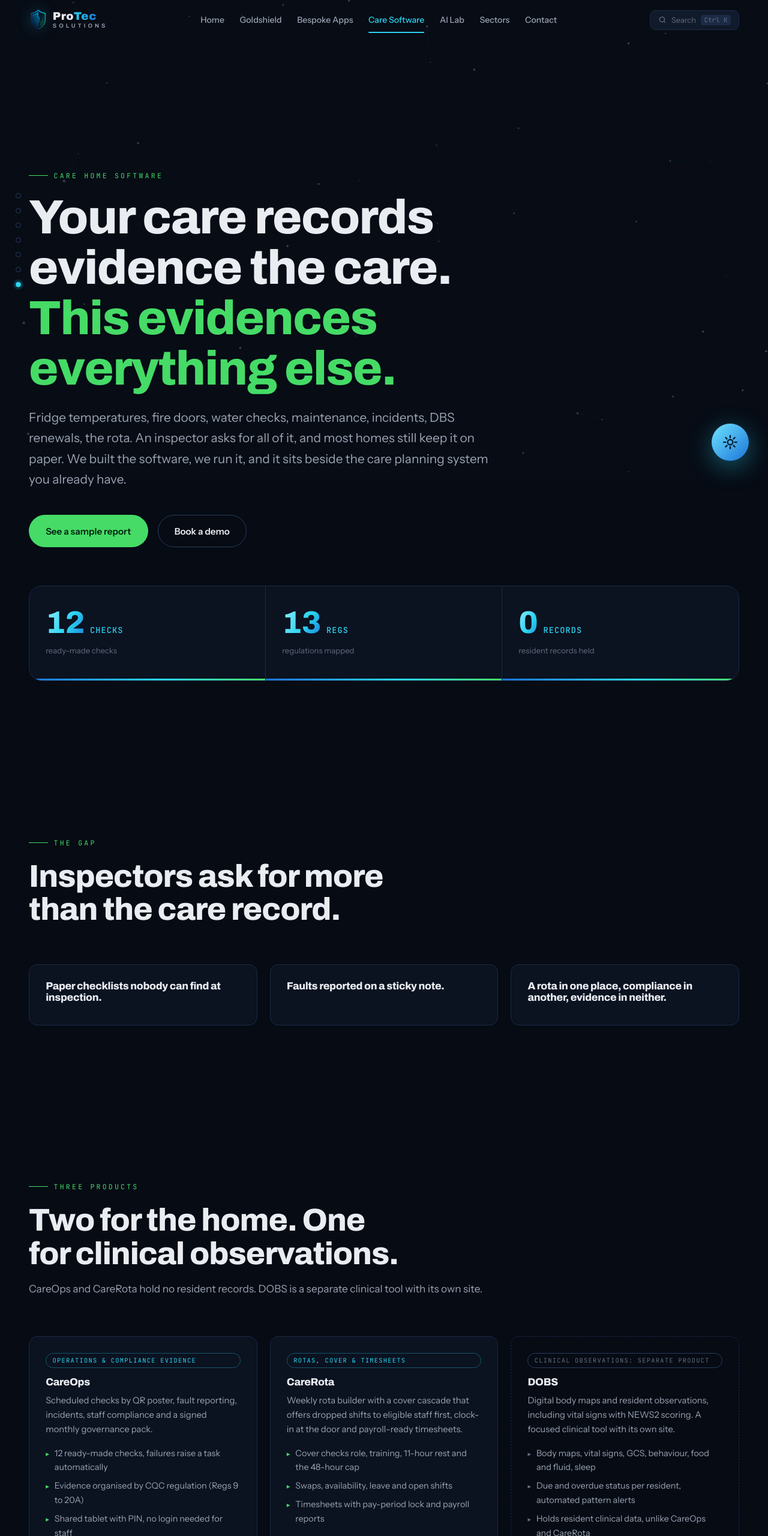
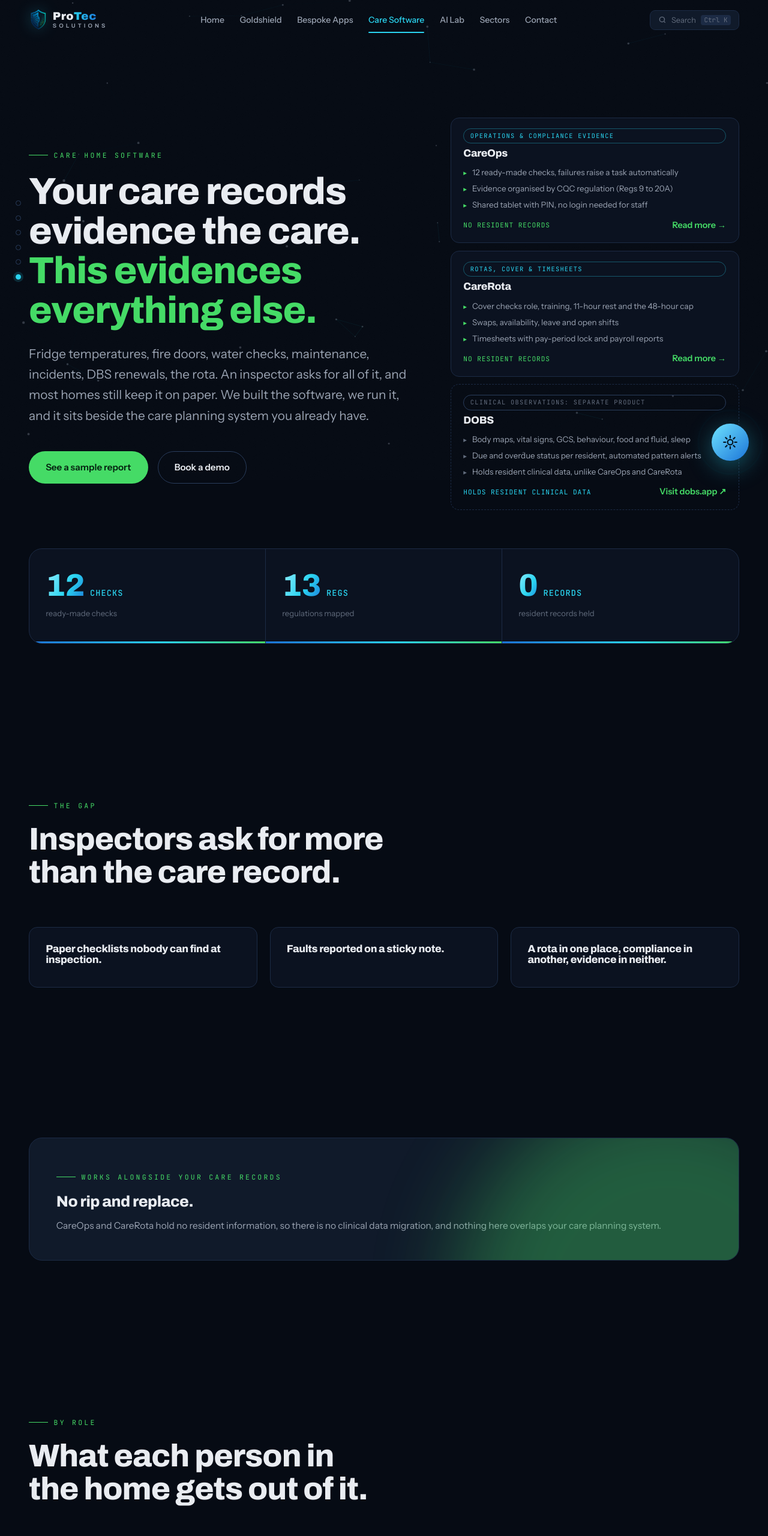
Before and after one commit to mcfearless75/protec-solutions, a plain HTML site: page care.html in a window 1280 px wide. Shown: the top 2560 px of the page at 60% size. Drawn offline with Linux system fonts and the light colour scheme.

Commit message:
feat: care.html product cards beside the hero headline
Compact CareOps, CareRota and DOBS cards (tag, name, three feature
bullets, data boundary, link) now sit in the hero's empty right column
on desktop and under the buttons on mobile, so products and features are
on the first screen. Rendered from KB.careProducts via
data-care-cards="mini"; replaces the separate cards section lower down
(#products anchor kept). Hero top padding trimmed on this page. v=28.

```diff
--- a/404.html
+++ b/404.html
@@ -11,7 +11,7 @@
 <link rel="preconnect" href="https://fonts.googleapis.com">
 <link rel="preconnect" href="https://fonts.gstatic.com" crossorigin>
 <link href="https://fonts.googleapis.com/css2?family=Archivo:wght@600;800;900&family=Instrument+Sans:wght@400;500;600&family=JetBrains+Mono:wght@400;500&display=swap" rel="stylesheet">
-<link rel="stylesheet" href="/css/style.css?v=27">
+<link rel="stylesheet" href="/css/style.css?v=28">
 </head>
 <body>
 <canvas id="bg-canvas" aria-hidden="true"></canvas>
@@ -81,8 +81,8 @@
   </div>
 </footer>
 
-<script src="/js/knowledge.js?v=27"></script>
-<script src="/js/site.js?v=27"></script>
+<script src="/js/knowledge.js?v=28"></script>
+<script src="/js/site.js?v=28"></script>
 <script>
 document.getElementById("year").textContent = new Date().getFullYear();
 (() => {
--- a/care.html
+++ b/care.html
@@ -16,7 +16,7 @@
 <link rel="preconnect" href="https://fonts.googleapis.com">
 <link rel="preconnect" href="https://fonts.gstatic.com" crossorigin>
 <link href="https://fonts.googleapis.com/css2?family=Archivo:wght@600;800;900&family=Instrument+Sans:wght@400;500;600&family=JetBrains+Mono:wght@400;500&display=swap" rel="stylesheet">
-<link rel="stylesheet" href="css/style.css?v=27">
+<link rel="stylesheet" href="css/style.css?v=28">
 <script type="application/ld+json">
 {
   "@context": "https://schema.org",
@@ -115,7 +115,7 @@
 
 <main id="main">
 
-  <section class="page-hero wrap">
+  <section class="page-hero wrap care-hero">
     <div class="reveal in">
       <span class="kicker kicker--teal">Care home software</span>
       <h1>Your care records evidence the care. <span class="teal-text">This evidences everything else.</span></h1>
@@ -123,6 +123,7 @@
       <div class="hero-cta"><a class="btn btn-teal" href="https://careops.protec-solutions.co.uk/sample-report" target="_blank" rel="noopener">See a sample report</a>
         <a class="btn btn-ghost" href="contact.html#book">Book a demo</a></div>
     </div>
+    <div class="mini-cards" id="products" data-care-cards="mini" role="region" aria-label="Our care products"></div>
   </section>
 
   <section class="wrap" style="padding-top:0">
@@ -160,14 +161,6 @@
     </div>
   </section>
 
-  <section class="wrap" id="products">
-    <div class="sec-head reveal">
-      <span class="kicker kicker--teal">Three products</span>
-      <h2>Two for the home. One for clinical observations.</h2>
-      <p>CareOps and CareRota hold no resident records. DOBS is a separate clinical tool with its own site.</p>
-    </div>
-    <div class="grid-3" data-care-cards></div>
-  </section>
 
   <section class="wrap">
     <div class="panel panel--teal reveal">
@@ -295,9 +288,9 @@
   </div>
 </footer>
 
-<script src="js/knowledge.js?v=27"></script>
-<script src="js/site.js?v=27"></script>
-<script src="js/tools.js?v=27"></script>
+<script src="js/knowledge.js?v=28"></script>
+<script src="js/site.js?v=28"></script>
+<script src="js/tools.js?v=28"></script>
 <script>document.getElementById("year").textContent = new Date().getFullYear();</script>
 </body>
 </html>
--- a/css/style.css
+++ b/css/style.css
@@ -1669,3 +1669,13 @@
 .quote footer { margin-top: 1rem; font-family: var(--font-mono); font-size: .75rem; letter-spacing: .08em; text-transform: uppercase; color: var(--text-faint); }
 .quote footer strong { color: var(--teal); font-weight: 500; }
 .client-meta { font-size: .85rem; color: var(--text-faint); margin-top: -.2rem; margin-bottom: .6rem; }
+
+/* care.html hero: headline left, compact product cards right */
+.care-hero { padding-top: clamp(7rem, 6rem + 2.5vw, 8.5rem); display: grid; grid-template-columns: minmax(0, 1.15fr) minmax(0, .85fr); gap: clamp(2rem, 4vw, 4.5rem); align-items: center; }
+.care-hero h1 { font-size: clamp(2.4rem, 1.2rem + 3.4vw, 4.4rem); }
+.mini-cards { display: grid; gap: .8rem; }
+.care-card--mini { padding: 1.05rem 1.3rem; }
+.care-card--mini .tag { margin-bottom: .5rem; }
+.care-card--mini h3 { margin-bottom: .2rem; }
+.care-card--mini ul { margin: .5rem 0 .7rem; gap: .3rem; font-size: .84rem; }
+@media (max-width: 980px) { .care-hero { grid-template-columns: 1fr; } }
--- a/js/site.js
+++ b/js/site.js
@@ -833,13 +833,15 @@
   function initCareCards() {
     const esc = (s) => String(s).replace(/[<>&"]/g, (c) => ({ "<": "&lt;", ">": "&gt;", "&": "&amp;", '"': "&quot;" }[c]));
     $$("[data-care-cards]").forEach((grid) => {
+      // data-care-cards="mini": compact hero version, no summary paragraph
+      const mini = grid.dataset.careCards === "mini";
       grid.innerHTML = (KB.careProducts || []).map((c) => {
         const external = /^https?:/.test(c.url);
         return `
-        <article class="card care-card reveal in${c.holdsResidentData ? " care-card--separate" : ""}">
+        <article class="card care-card reveal in${mini ? " care-card--mini" : ""}${c.holdsResidentData ? " care-card--separate" : ""}">
           <span class="tag">${esc(c.tag)}</span>
           <h3>${esc(c.name)}</h3>
-          <p>${esc(c.summary)}</p>
+          ${mini ? "" : `<p>${esc(c.summary)}</p>`}
           <ul>${c.bullets.map((b) => `<li>${esc(b)}</li>`).join("")}</ul>
           <div class="card-foot">
             <span class="boundary">${c.holdsResidentData ? "Holds resident clinical data" : "No resident records"}</span>
```
Also changed, not shown: ai-information.html (+4 -4 lines), ai-lab.html (+4 -4 lines), ai-telephone.html (+4 -4 lines), apps.html (+4 -4 lines), careops.html (+4 -4 lines), carerota.html (+4 -4 lines), contact.html (+4 -4 lines), goldshield.html (+5 -5 lines), index.html (+4 -4 lines), privacy.html (+4 -4 lines), sectors.html (+4 -4 lines).
